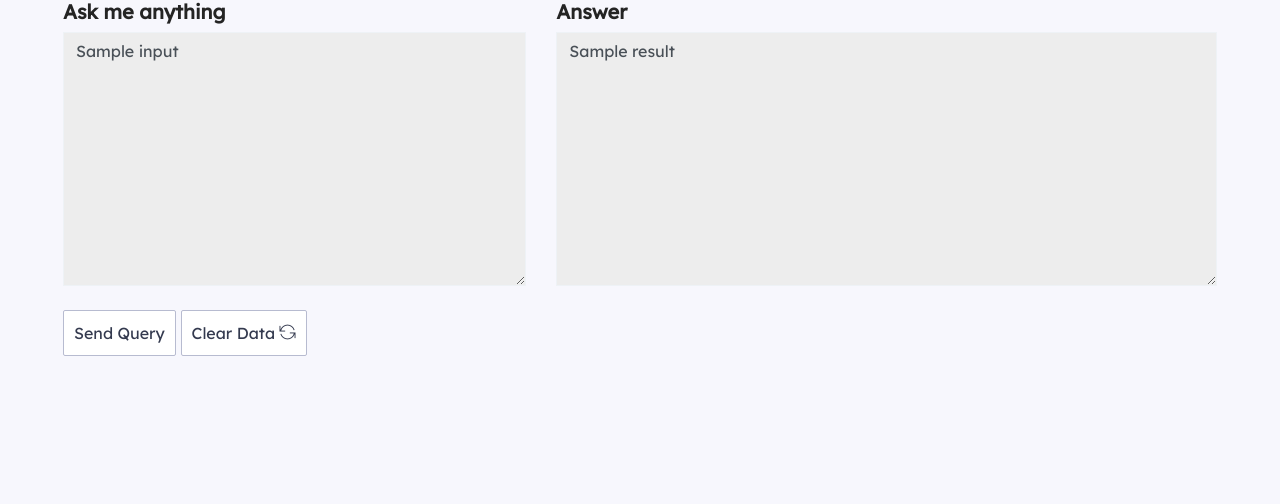
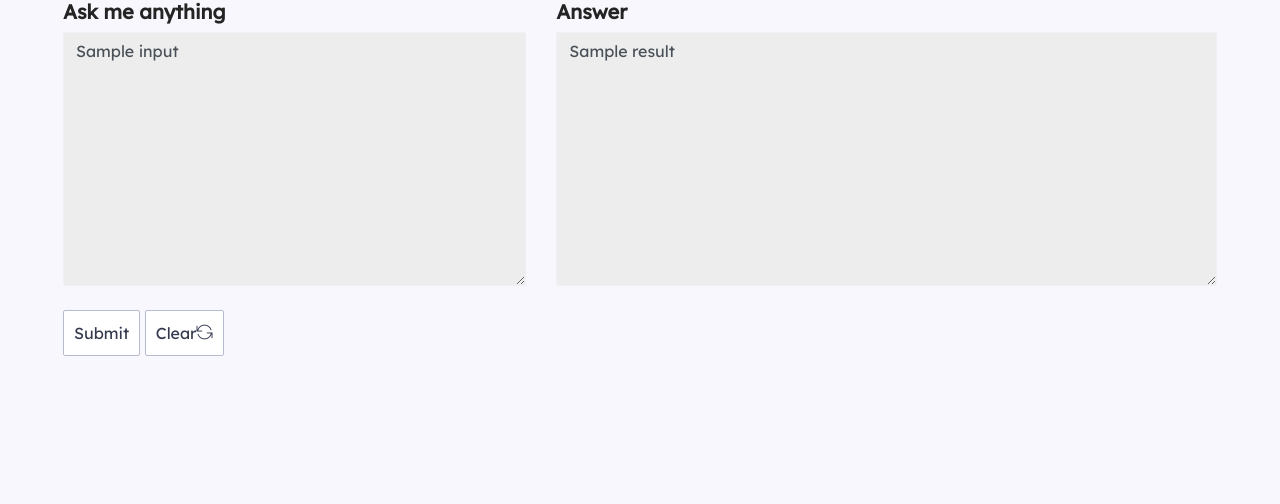
Before and after one commit to SandeepIB/Ib-Investors-report, a Flask app: template templates/basic.html in a window 1280 px wide. Shown: the part 352-856 px from the top of the page. Run offline with Flask 3, Linux system fonts and the light colour scheme; the template is opened without the code that fills it: most values are stand-ins (such as "Sample title", 1, 10 or a date in 2020); parts of the project's set-up code (start-up, migrations or seed data) failed here and were passed over; some libraries are stand-ins or nearby versions; some web fonts are replaced.

Commit message:
basic html changes

```diff
--- a/templates/basic.html
+++ b/templates/basic.html
@@ -76,8 +76,8 @@
                     <div class="form-group-2 mb-4">
                         <textarea id="msgarea" name="message" class="form-control" rows="10" placeholder="Type Anything...">{{input}}</textarea>
                     </div>
-                    <button class="blue buttn" id="submit_query" name="submit" type="submit">Send Query</button>
-                    <button class="blue buttn" type="button" onClick="eraseText();" >Clear Data <i class="ti-reload"></i></button>
+                    <button class="blue buttn" id="submit_query" name="submit" type="submit">Submit</button>
+                    <button class="blue buttn" type="button" onClick="eraseText();" >Clear<i class="ti-reload"></i></button>
                     <div id="loading-icon" style="display: none;">
                         <!-- Replace with your loading icon HTML or image -->
                         Loading...
@@ -89,7 +89,7 @@
                    <!-- end message -->
                    <h5 class="">Answer</h5>
                    <div class="form-group-2 mb-4">
-                       <textarea disabled id="msgarea2" name="message_output" class="form-control" rows="10" placeholder="Output">{% if result %}{{result}}{% endif %}</textarea>
+                       <textarea disabled id="msgarea2" name="message_output" class="form-control" rows="10" placeholder="">{% if result %}{{result}}{% endif %}</textarea>
                    </div>
 
            </div>
```
